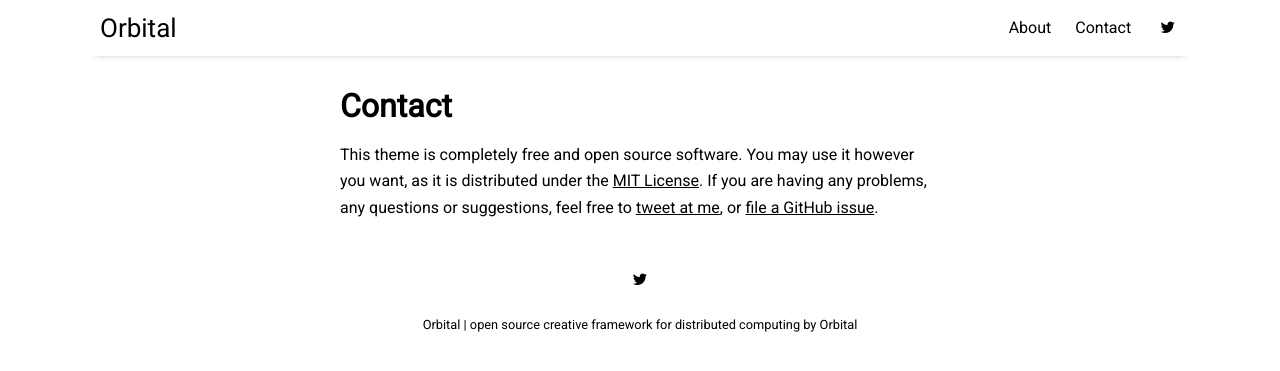
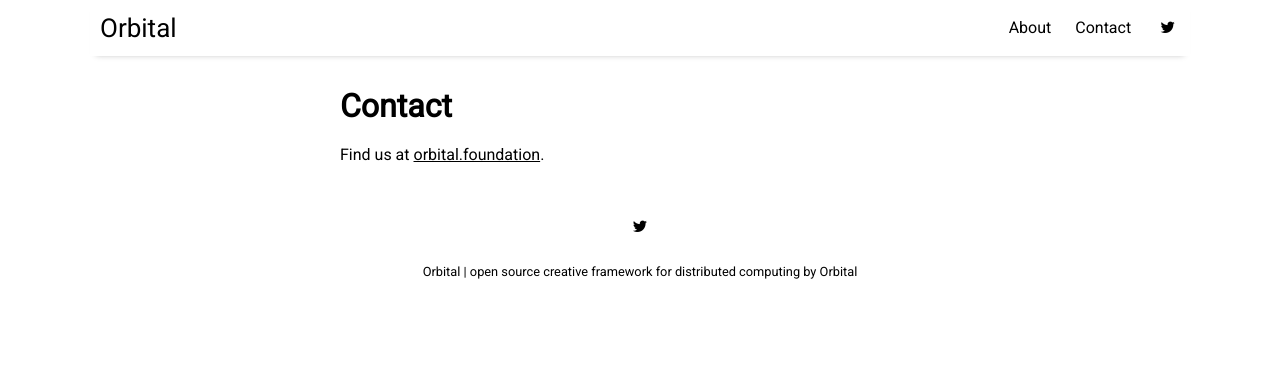
Before and after one commit to orbitalfoundation/blog, a Jekyll site: the page built from pages/contact.md, in a window 1280 px wide. Shown: the top 371 px of the page. Built offline with Jekyll 4.4.1, drawn with Linux system fonts in a browser that asks for light colours; nearby versions of some CDN libraries.

```diff
--- a/pages/contact.md
+++ b/pages/contact.md
@@ -4,4 +4,4 @@ title: Contact
 permalink: /contact
 ---
 
-This theme is completely free and open source software. You may use it however you want, as it is distributed under the [MIT License](http://choosealicense.com/licenses/mit/). If you are having any problems, any questions or suggestions, feel free to [tweet at me](https://twitter.com/intent/tweet?text=My%question%about%Millennial%is:%&amp;via=paululele), or [file a GitHub issue](https://github.com/lenpaul/Millennial/issues/new).
+Find us at [orbital.foundation](https://orbital.foundation).
```
Also changed, not shown: pages/about.md (+1 -1 lines).
